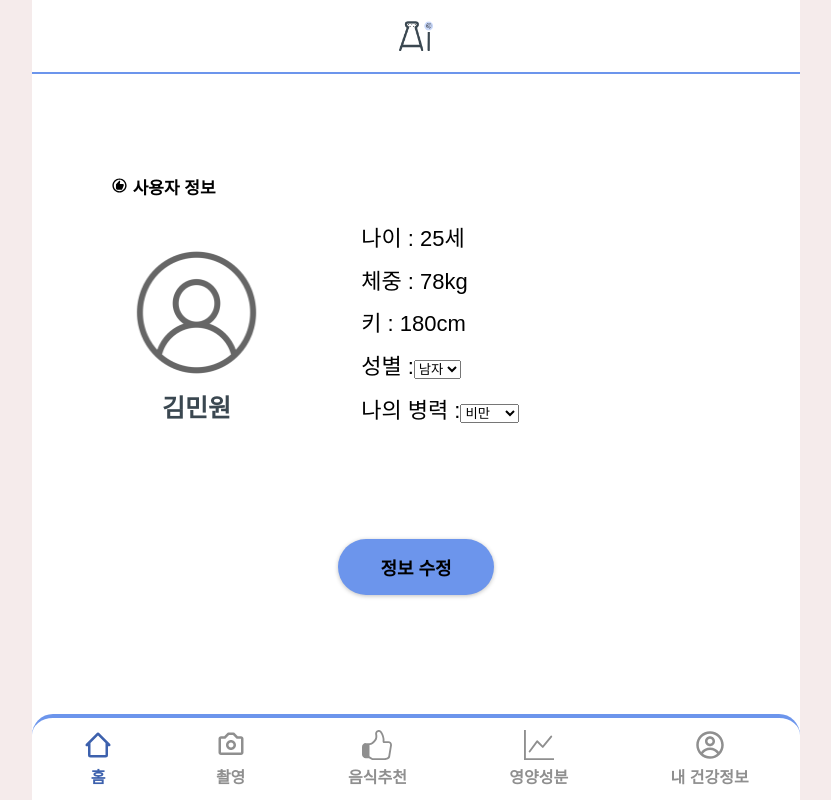
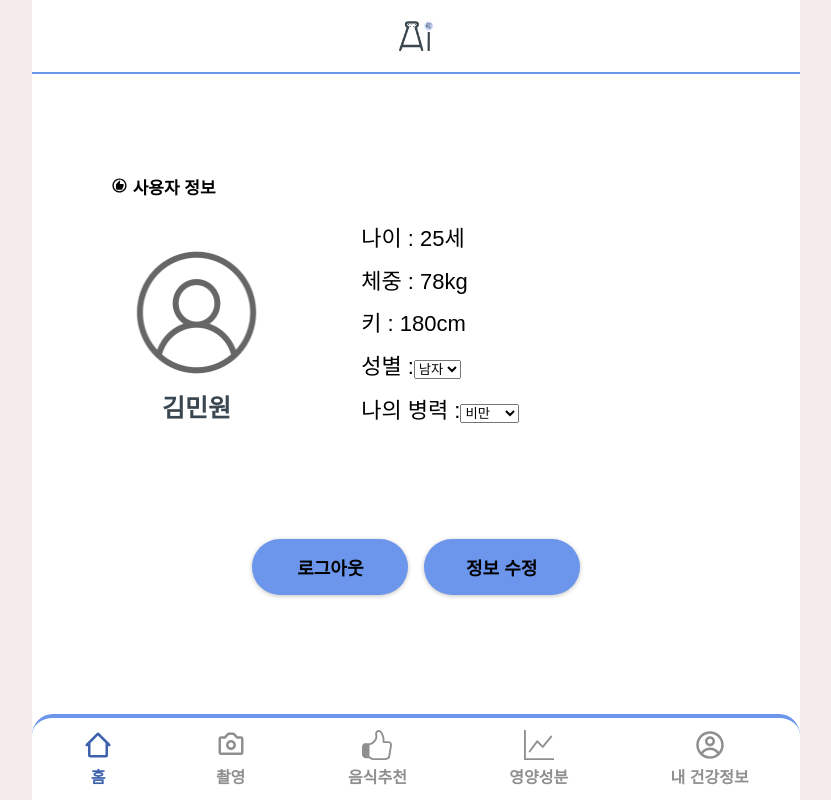
Before and after one commit to Capstone-AIjjadang/FE, a React (Create React App) app in the folder fe/: page /My in a window 1280 px wide. Shown: the whole page, without its empty margins (224-1055 px from the left). Built offline with nearby package versions, Linux system fonts and the light colour scheme; a web font is replaced by a local one.

Commit message:
[design] 로그아웃 버튼 추가

```diff
--- a/fe/src/components/My.js
+++ b/fe/src/components/My.js
@@ -89,6 +89,10 @@ const My = () => {
             </div>
 
             <div className={style.center_container}>
+                <button className={style.logout}>
+                    로그아웃
+                </button>
+
                 {isAVisible && (
                     <button onClick={toggleButtons} className={style.edit_profile}>
                         정보 수정
--- a/fe/src/css/My.module.css
+++ b/fe/src/css/My.module.css
@@ -90,11 +90,34 @@
     cursor: pointer;
     font-size: 18px;
     font-weight: bold;
+    margin-left: 1%;
+}
+
+.logout {
+    height: 56px;
+    width: 156px;
+    border-radius: 30px;
+
+    background-color: #6C95EC;
+    color: black;
+    padding: 10px 20px;
+    border: none;
+    box-shadow: 0px 1px 4px 0px rgba(0, 0, 0, 0.25);
+
+    flex-shrink: 0;
+    cursor: pointer;
+    font-size: 18px;
+    font-weight: bold;
+    margin-right: 1%;
 }
 
 .edit_profile:hover {
     background-color: #1c6ca1;
   }
+
+.logout:hover {
+    background-color: #1c6ca1;
+}
 
 
 .write_foodname input {
```
